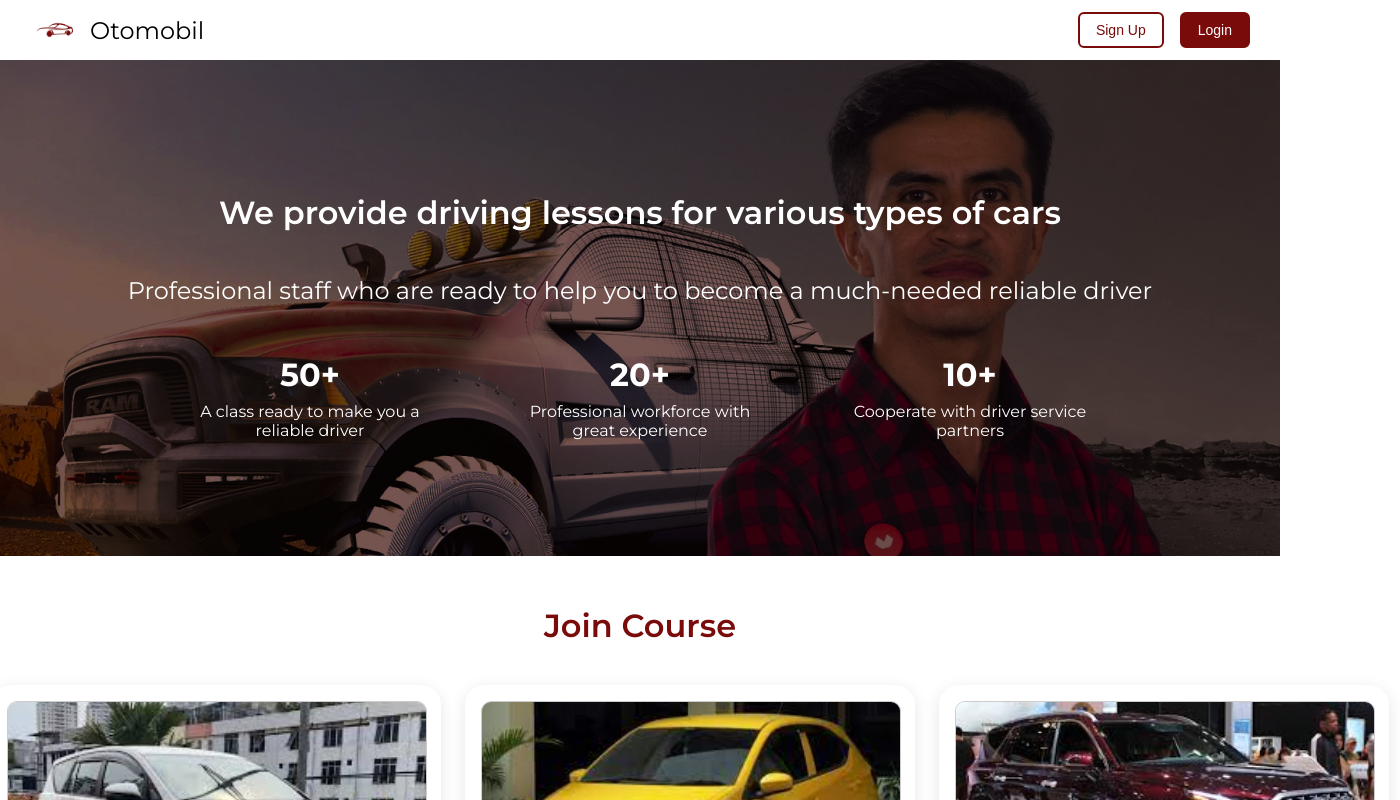
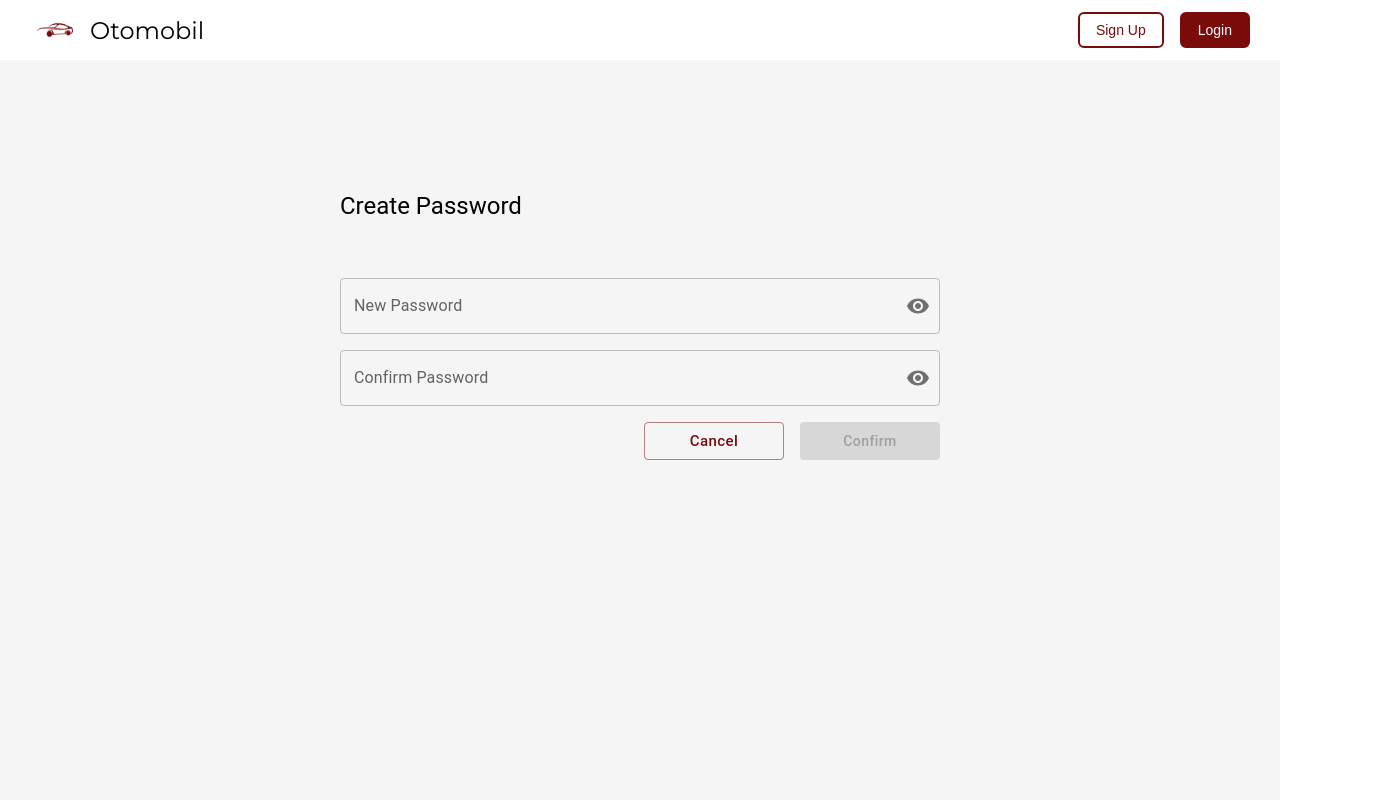
Before and after one commit to kevin33579/tse-team-2-fe, a React (Vite) app: page / in a window 1280 px wide. Shown: the top 800 px of the page, 1400 px wide, since content can reach past the window. Built offline with nearby package versions, Linux system fonts and the light colour scheme.

Commit message:
update password textField using outlinedInput

```diff
--- a/src/App.jsx
+++ b/src/App.jsx
@@ -1,11 +1,10 @@
-import Footer from "./components/Footer"
-import Navbar from "./components/navbar"
 import Landing from "./pages/Landing"
+import ResetPasswordCreatePassword from "./pages/ResetPasswordCreatePassword";
 
 function App() {
   return (
     <>
-    <Landing/>
+    <ResetPasswordCreatePassword/>
     </>
   );
 }
--- a/src/pages/ResetPasswordCreatePassword.jsx
+++ b/src/pages/ResetPasswordCreatePassword.jsx
@@ -1,14 +1,31 @@
 import React, { useState } from "react";
 import Stack from "@mui/material/Stack";
 import Typography from "@mui/material/Typography";
-import TextField from "@mui/material/TextField";
+import OutlinedInput from "@mui/material/OutlinedInput";
+import IconButton from "@mui/material/IconButton";
+import InputAdornment from "@mui/material/InputAdornment";
+import FormControl from "@mui/material/FormControl";
+import InputLabel from "@mui/material/InputLabel";
+import FormHelperText from "@mui/material/FormHelperText";
 import Button from "@mui/material/Button";
+import { Visibility, VisibilityOff } from "@mui/icons-material";
 import Navbar from "../components/Navbar";
 import "@fontsource/montserrat";
 
 const ResetPasswordCreatePassword = () => {
   const [password, setPassword] = useState("");
   const [confirmPassword, setConfirmPassword] = useState("");
+  const [showPassword, setShowPassword] = useState(false);
+  const [showConfirm, setShowConfirm] = useState(false);
+
+  const handleTogglePassword = () => setShowPassword((prev) => !prev);
+  const handleToggleConfirm = () => setShowConfirm((prev) => !prev);
+
+  const passwordsMatch = password === confirmPassword;
+  const showError = password && confirmPassword && !passwordsMatch;
+
+  const isButtonDisabled =
+    !password || !confirmPassword || !passwordsMatch || password.length < 8;
 
   return (
     <>
@@ -39,24 +56,53 @@ const ResetPasswordCreatePassword = () => {
             Create Password
           </Typography>
 
-          <TextField
-            label="New Password"
-            type="password"
+          <FormControl
             fullWidth
             variant="outlined"
+            error={password.length > 0 && password.length < 8}
+          >
+            <InputLabel htmlFor="new-password">New Password</InputLabel>
+            <OutlinedInput
+              id="new-password"
+              type={showPassword ? "text" : "password"}
               value={password}
               onChange={(e) => setPassword(e.target.value)}
+              label="New Password"
+              endAdornment={
+                <InputAdornment position="end">
+                  <IconButton onClick={handleTogglePassword} edge="end">
+                    {showPassword ? <VisibilityOff /> : <Visibility />}
+                  </IconButton>
+                </InputAdornment>
+              }
             />
+            {password.length > 0 && password.length < 8 && (
+              <FormHelperText>
+                Password must be at least 8 characters
+              </FormHelperText>
+            )}
+          </FormControl>
 
-          <TextField
-            label="Confirm New Password"
-            type="password"
-            fullWidth
-            variant="outlined"
+          <FormControl fullWidth variant="outlined" error={showError}>
+            <InputLabel htmlFor="confirm-password">Confirm Password</InputLabel>
+            <OutlinedInput
+              id="confirm-password"
+              type={showConfirm ? "text" : "password"}
               value={confirmPassword}
               onChange={(e) => setConfirmPassword(e.target.value)}
+              label="Confirm Password"
+              endAdornment={
+                <InputAdornment position="end">
+                  <IconButton onClick={handleToggleConfirm} edge="end">
+                    {showConfirm ? <VisibilityOff /> : <Visibility />}
+                  </IconButton>
+                </InputAdornment>
+              }
             />
-
+            {showError && (
+              <FormHelperText>Passwords do not match</FormHelperText>
+            )}
+          </FormControl>
           <Stack
             direction="row"
             spacing={2}
@@ -65,11 +111,7 @@ const ResetPasswordCreatePassword = () => {
             <Button
               variant="outlined"
               size="large"
-              sx={{
-                textTransform: "none",
-                width: "140px",
-                height: "38px",
-              }}
+              sx={{ textTransform: "none", width: "140px", height: "38px" }}
               onClick={() => alert("Cancel clicked")}
             >
               Cancel
@@ -84,7 +126,7 @@ const ResetPasswordCreatePassword = () => {
                 height: "38px",
               }}
               onClick={() => alert("Confirm clicked")}
-              disabled={!password || !confirmPassword || password !== confirmPassword}
+              disabled={isButtonDisabled}
             >
               Confirm
             </Button>
```
Lines whose indentation alone changed are shown as unchanged.
